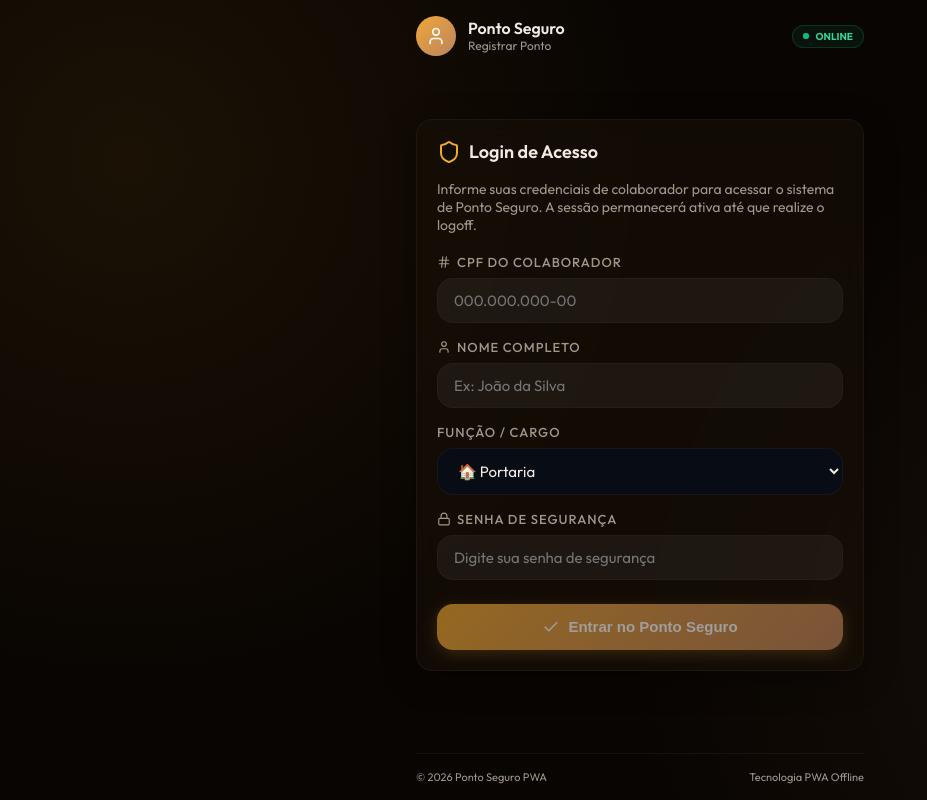
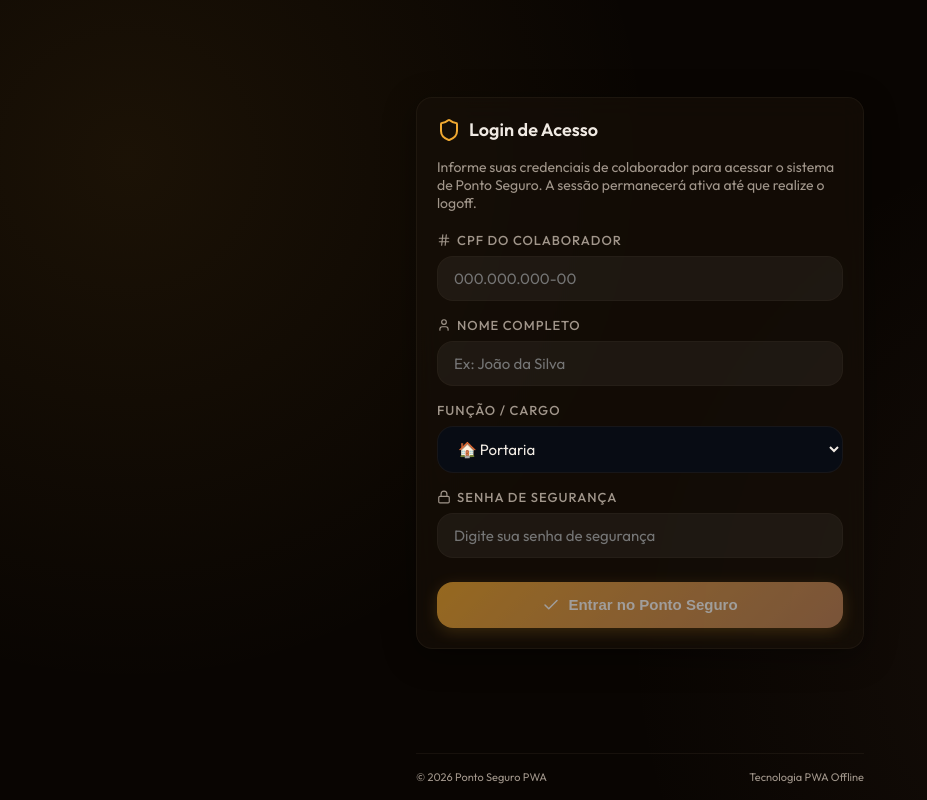
Before and after one commit to reginaldoroge/pwatest, a React (Vite) app: page / in a window 1280 px wide. Shown: the whole page, without its empty margins (0-927 px from the left). Built offline with nearby package versions, Linux system fonts and the light colour scheme.

Commit message:
style: centraliza totalmente o card de login removendo o Header e margens desnecessarias

```diff
--- a/src/App.jsx
+++ b/src/App.jsx
@@ -551,7 +551,9 @@ function App() {
 
   return (
     <>
-      <Header employeeName={employeeName} employeeRole={employeeRole} onLogoff={handleLogoff} isOnline={isOnline} />
+      {!isConfiguring && (
+        <Header employeeName={employeeName} employeeRole={employeeRole} onLogoff={handleLogoff} isOnline={isOnline} />
+      )}
       {isConfiguring && (
         <div style={{
           flex: 1,
--- a/src/components/LoginForm.jsx
+++ b/src/components/LoginForm.jsx
@@ -54,7 +54,7 @@ export default function LoginForm({
   }
 
   return (
-    <div className="glass-panel" style={{ width: '100%', marginBottom: '20px', zIndex: 100 }}>
+    <div className="glass-panel" style={{ width: '100%', margin: 0, zIndex: 100 }}>
       <div style={{ display: 'flex', alignItems: 'center', gap: '8px', marginBottom: '16px' }}>
         <Shield className="text-primary" style={{ color: 'var(--primary)' }} />
         <h2 style={{ fontSize: '18px' }}>Login de Acesso</h2>
```
